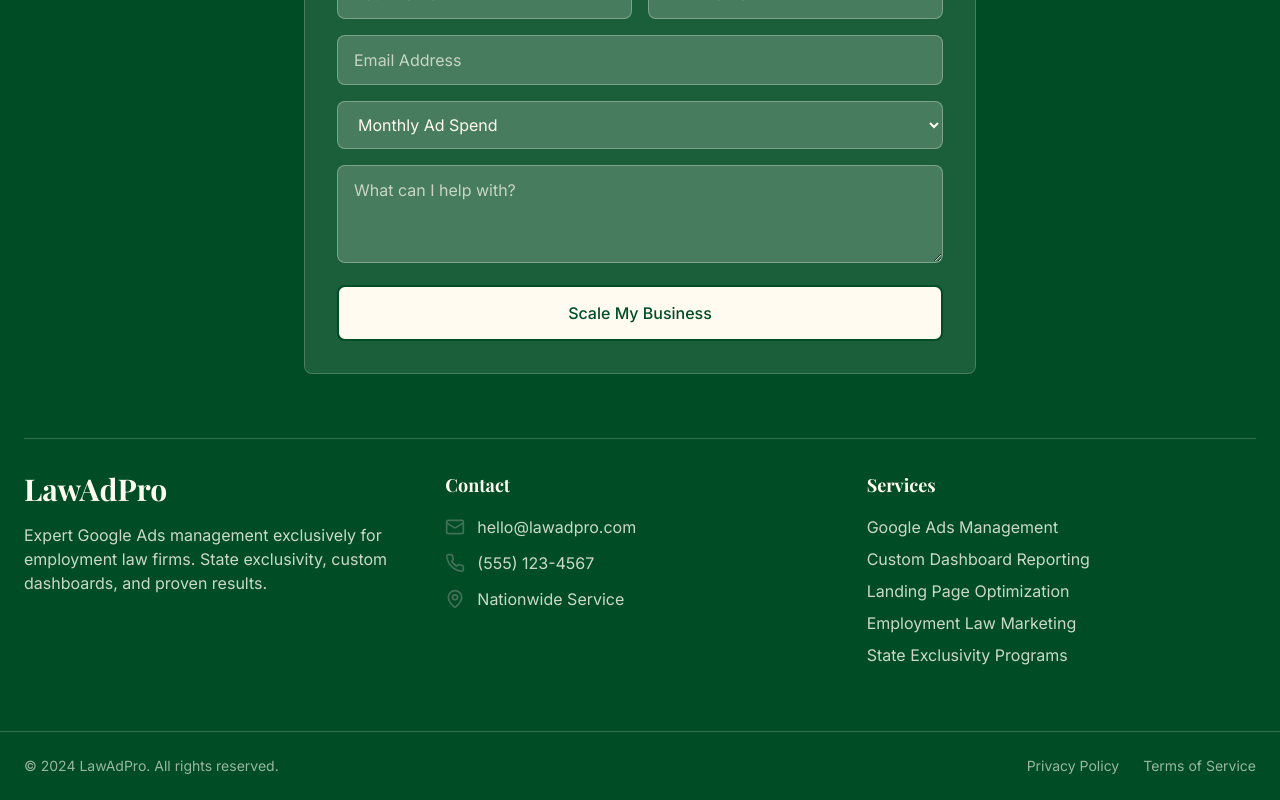
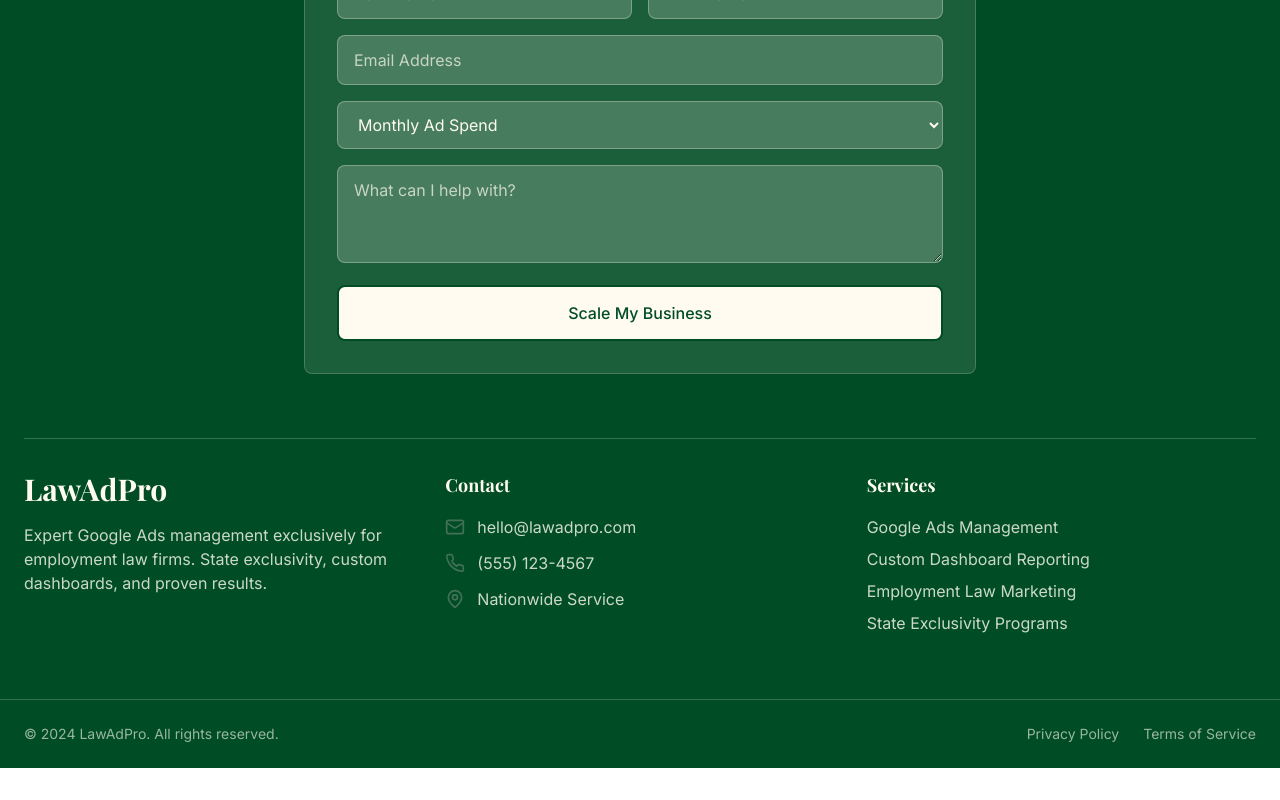
Before and after one commit to sanamghan/lawadpro-launchpad, a React (Vite) app: page / in a window 1280 px wide. Shown: the part 3586-4386 px from the top of the page. After the commit the page ends 4354 px from the top, so only its background shows below. Built offline with nearby package versions, Linux system fonts and the light colour scheme; a web font is replaced by a local one.

Commit message:
Remove Landing Page Optimization
Remove "Landing Page Optimization" from the services list.

```diff
--- a/src/components/Footer.tsx
+++ b/src/components/Footer.tsx
@@ -98,7 +98,6 @@ const Footer = () => {
             <ul className="space-y-2 text-ivory/80 font-inter">
               <li>Google Ads Management</li>
               <li>Custom Dashboard Reporting</li>
-              <li>Landing Page Optimization</li>
               <li>Employment Law Marketing</li>
               <li>State Exclusivity Programs</li>
             </ul>
```
